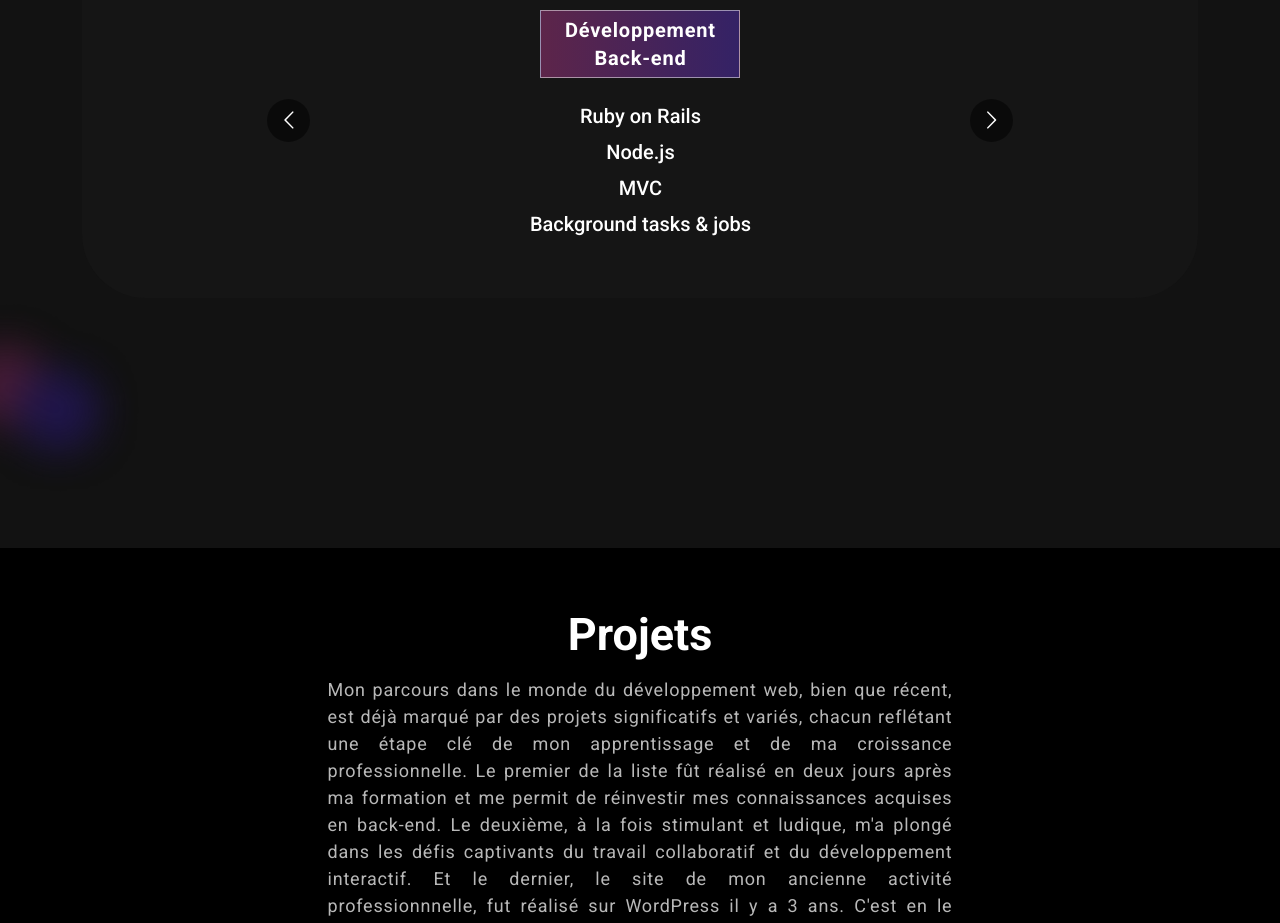
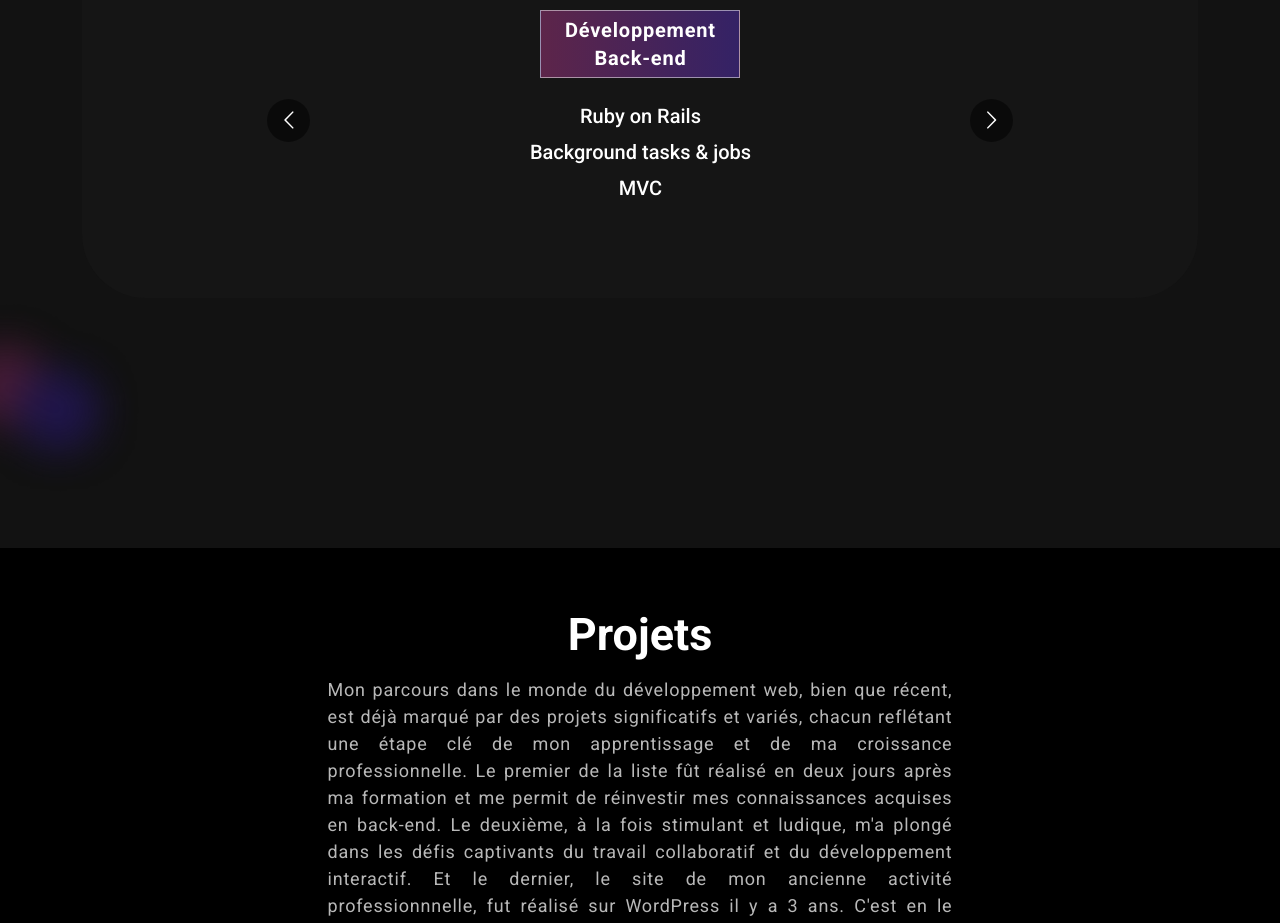
Before and after one commit to McKouign/my-portfolio, a React (Create React App) app: page / in a window 1280 px wide. Shown: the part 1260-2183 px from the top of the page. Built offline with nearby package versions, Linux system fonts and the light colour scheme.

Commit message:
hard skills

```diff
--- a/src/Components/Skills.js
+++ b/src/Components/Skills.js
@@ -43,9 +43,8 @@ export const Skills = () => {
                     <h5>Développement Back-end</h5>
                     <ul>
                       <li>Ruby on Rails</li>
-                      <li>Node.js</li>
+                      <li>Background tasks & jobs</li>
                       <li>MVC</li>
-                      <li>Background tasks & jobs</li>
                     </ul>
                   </div>
                 </div>
```
